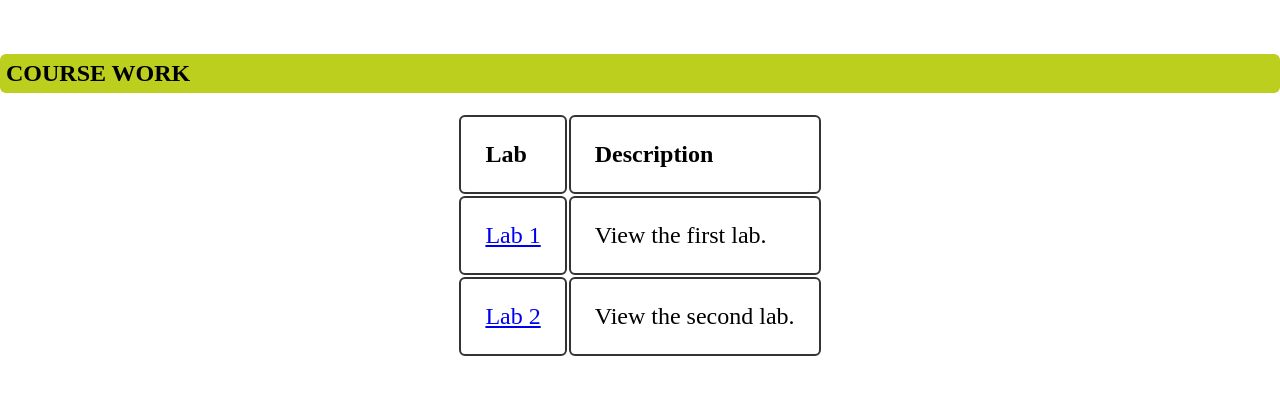
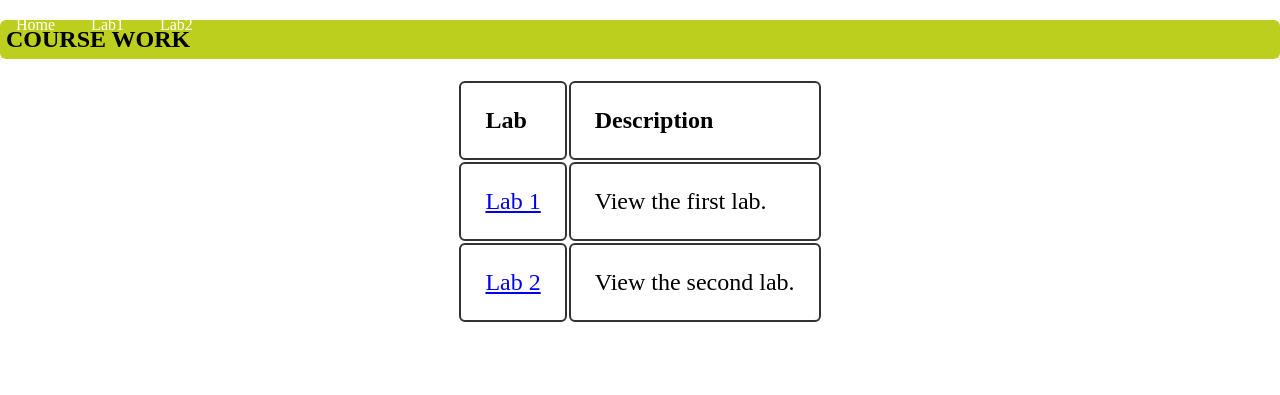
Before and after one commit to jmcarman/template.github.io, a Jekyll site: the page built from index.md, in a window 1280 px wide. Shown: the top 395 px of the page. Built offline with Jekyll 4.4.1, drawn with Linux system fonts in a browser that asks for light colours.

Commit message:
default.html: Adding nav tag

```diff
--- a/_layouts/default.html
+++ b/_layouts/default.html
@@ -7,9 +7,10 @@
     <link rel="stylesheet" href="{{ '/assets/css/style.css' | relative_url }}">
   </head>
   <body>
-    <!-- The capture block loads the markdown file, and markdownify converts it to HTML -->
+    <nav>
     {% capture navbar_content %}{% include nav.md %}{% endcapture %}
     {{ navbar_content | markdownify }}
+    </nav>
 
     {{ content }}
   </body>
```
